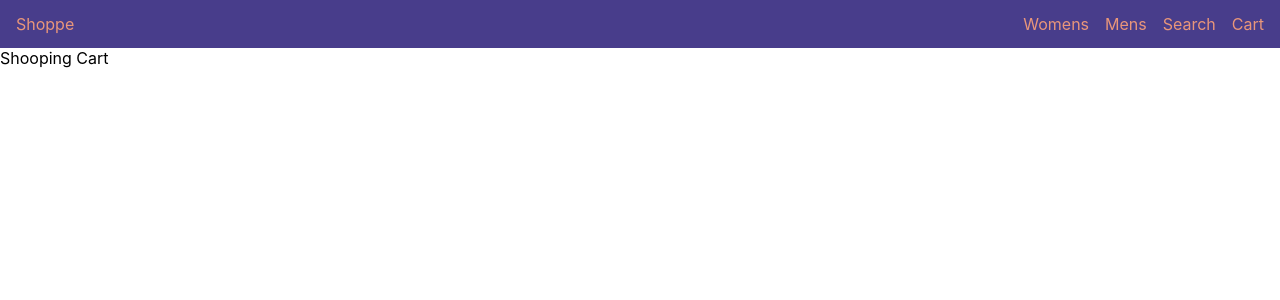
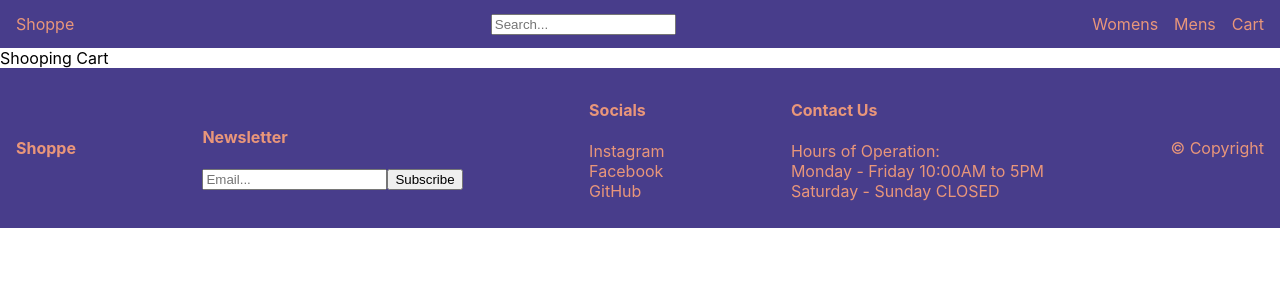
Before and after one commit to pinepplu/shoppe, a React (Create React App) app in the folder shoppe/: page /cart in a window 1280 px wide. Shown: the top 300 px of the page. Built offline with nearby package versions, Linux system fonts and the light colour scheme.

Commit message:
navbar and footer

```diff
--- a/shoppe/src/App.js
+++ b/shoppe/src/App.js
@@ -1,23 +1,20 @@
 import './App.css';
-import Navbar from './components/navbar/Navbar';
-import { Routes, Route } from 'react-router-dom';
+import { BrowserRouter as Router, Routes, Route } from 'react-router-dom';
 import Home from './pages/Home'
 import Cart from './pages/Cart'
 import Womens from './pages/Womens'
-import Search from './pages/Search'
 import Mens from './pages/Mens'
 
 function App() {
   return (
-    <><Navbar /><div className='routes'>
+      <Router>
         <Routes>
           <Route path='/' element={<Home />} />
           <Route path='/cart' element={<Cart />} />
           <Route path='/womens' element={<Womens />} />
-        <Route path='/search' element={<Search />} />
           <Route path='/mens' element={<Mens />} />
         </Routes>
-    </div></>
+      </Router>
   );
 }
 
--- /dev/null
+++ b/shoppe/src/components/footer/Footer.css
@@ -0,0 +1,10 @@
+.footer-container {
+    color: darksalmon;
+    background-color: darkslateblue;
+    display: flex;
+    justify-content: space-between;
+    align-items: center;
+    padding: 0 1rem;
+    height: 10rem;
+    /*flex-direction: column;*/
+}
--- /dev/null
+++ b/shoppe/src/components/footer/Footer.js
@@ -0,0 +1,43 @@
+import React from 'react'
+import './Footer.css'
+import { Link } from 'react-router-dom'
+
+function Footer() {
+  return (
+    <div className='footer-container'>
+      <Link to='/' className='logo'><h4>Shoppe</h4></Link>
+      <div className='newsletter'>
+        <h4>Newsletter</h4>
+        <form>
+          <input type="text" placeholder='Email...' />
+          <button type='submit'>Subscribe</button>
+        </form>
+      </div>
+      <div className='socials'>
+        <h4>Socials</h4>
+        <p className='social-contents'>
+          <Link to='/'>Instagram</Link>
+          <br></br>
+          <Link to='/'>Facebook</Link>
+          <br></br>
+          <Link to='/'>GitHub</Link>
+        </p>
+      </div>
+      <div className='contact-us'>
+        <h4>Contact Us</h4>
+        <p className='contact-contents'>
+          Hours of Operation:
+          <br></br>
+          Monday - Friday 10:00AM to 5PM
+          <br></br>
+          Saturday - Sunday CLOSED
+        </p>
+      </div>
+      <div className='copyright'>
+        &copy; Copyright
+      </div>
+    </div>
+  )
+}
+
+export default Footer
--- a/shoppe/src/components/navbar/Navbar.css
+++ b/shoppe/src/components/navbar/Navbar.css
@@ -22,5 +22,9 @@ a {
 }
 
 li:hover {
-    background-color: lavender;
+    background-color: darkblue;
 }
+
+.search-bar:hover {
+    background-color: darkblue;
+}
--- a/shoppe/src/components/navbar/Navbar.js
+++ b/shoppe/src/components/navbar/Navbar.js
@@ -5,11 +5,13 @@ import { Link } from 'react-router-dom'
 function Navbar() {
   return (
     <div className='navbar-container'>
-      <Link to='/'>Shoppe</Link>
+      <Link to='/' className='logo'>Shoppe</Link>
+      <div className='search-bar'>
+        <input type="text" placeholder="Search..." />
+      </div>
       <ul>
         <li><Link to='/womens'>Womens</Link></li>
         <li><Link to='/mens'>Mens</Link></li>
-        <li><Link to='/search'>Search</Link></li>
         <li><Link to='/cart'>Cart</Link></li>
       </ul>
     </div>
--- a/shoppe/src/index.js
+++ b/shoppe/src/index.js
@@ -2,13 +2,10 @@ import React from 'react';
 import ReactDOM from 'react-dom/client';
 import './index.css';
 import App from './App';
-import { BrowserRouter } from 'react-router-dom';
 
 const root = ReactDOM.createRoot(document.getElementById('root'));
 root.render(
   <React.StrictMode>
-    <BrowserRouter>
-      <App />
-    </BrowserRouter>
+    <App />
   </React.StrictMode>
 );
--- a/shoppe/src/pages/Cart.js
+++ b/shoppe/src/pages/Cart.js
@@ -1,8 +1,14 @@
 import React from 'react'
+import Navbar from '../components/navbar/Navbar'
+import Footer from '../components/footer/Footer'
 
-const Cart = () => {
+function Cart() {
   return (
+    <>
+    <Navbar />
     <div>Shooping Cart</div>
+    <Footer />
+    </>
   )
 }
 
--- a/shoppe/src/pages/Home.js
+++ b/shoppe/src/pages/Home.js
@@ -1,8 +1,14 @@
 import React from 'react'
+import Navbar from '../components/navbar/Navbar'
+import Footer from '../components/footer/Footer'
 
-const Home = () => {
+function Home() {
   return (
+    <>
+    <Navbar />
     <div>Home</div>
+    <Footer />
+    </>
   )
 }
 
--- a/shoppe/src/pages/Mens.js
+++ b/shoppe/src/pages/Mens.js
@@ -1,8 +1,14 @@
 import React from 'react'
+import Navbar from '../components/navbar/Navbar'
+import Footer from '../components/footer/Footer'
 
-const Mens = () => {
+function Mens() {
   return (
+    <>
+    <Navbar />
     <div>Mens</div>
+    <Footer />
+    </>
   )
 }
 
--- a/shoppe/src/pages/Search.js
+++ /dev/null
@@ -1,9 +0,0 @@
-import React from 'react'
-
-const Search = () => {
-  return (
-    <div>Search</div>
-  )
-}
-
-export default Search
--- a/shoppe/src/pages/Womens.js
+++ b/shoppe/src/pages/Womens.js
@@ -1,8 +1,14 @@
 import React from 'react'
+import Navbar from '../components/navbar/Navbar'
+import Footer from '../components/footer/Footer'
 
-const Womens = () => {
+function Womens (){
   return (
+    <>
+    <Navbar />
     <div>Womens</div>
+    <Footer />
+    </>
   )
 }
 
```
Lines whose indentation alone changed are shown as unchanged.
